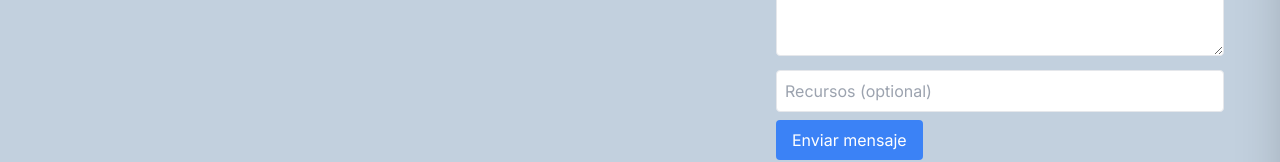
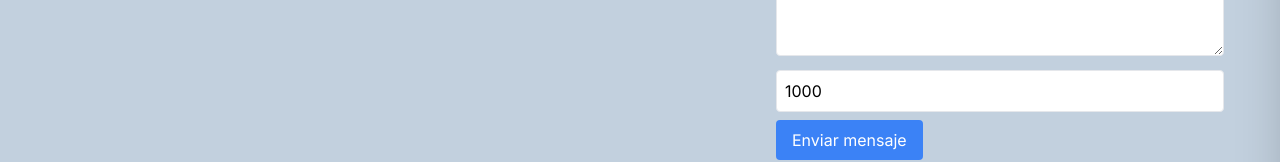
Before and after one commit to SergioColqueMedrano/04-teslo-shop-2024-5-9-master, a Next.js app: page /chat in a window 1280 px wide. Shown: the part 244-406 px from the top of the page. Built offline with nearby package versions, Linux system fonts and the light colour scheme; no server answers; the database is empty; sample sign-in values are in the browser's storage.

Commit message:
funciona recursos con number

```diff
--- a/src/components/chat/MessageDashboard.tsx
+++ b/src/components/chat/MessageDashboard.tsx
@@ -13,7 +13,7 @@ interface Message {
   createdAt: string;
   sender: User;
   receiver: User;
-  resources?: string;
+  resources?: number;
 }
 
 const MessageDashboard = ({ userId }: { userId: string }) => {
@@ -22,7 +22,7 @@ const MessageDashboard = ({ userId }: { userId: string }) => {
   const [receiverUsername, setReceiverUsername] = useState('');
   const [subject, setSubject] = useState('');
   const [content, setContent] = useState('');
-  const [resources, setResources] = useState('');
+  const [resources, setResources] = useState<number | undefined>(1000);
 
   useEffect(() => {
     fetch(`/api/messages?userId=${userId}`)
@@ -52,7 +52,7 @@ const MessageDashboard = ({ userId }: { userId: string }) => {
       setReceiverUsername('');
       setSubject('');
       setContent('');
-      setResources('');
+      setResources(1000);
     } else {
       console.error('Error sending message');
     }
@@ -87,10 +87,13 @@ const MessageDashboard = ({ userId }: { userId: string }) => {
             className="border p-2 rounded mb-2 w-full h-32"
           ></textarea>
           <input
-            type="text"
+            type="number"
             placeholder="Recursos (optional)"
             value={resources}
-            onChange={(e) => setResources(e.target.value)}
+            onChange={(e) => {
+              const parsedValue = parseInt(e.target.value);
+              setResources(isNaN(parsedValue) ? undefined : parsedValue);
+            }}
             className="border p-2 rounded mb-2 w-full"
           />
           <button className="bg-blue-500 text-white px-4 py-2 rounded" onClick={sendMessage}>
```
Also changed, not shown: src/seed/seed-database.ts (+2 -6 lines).
